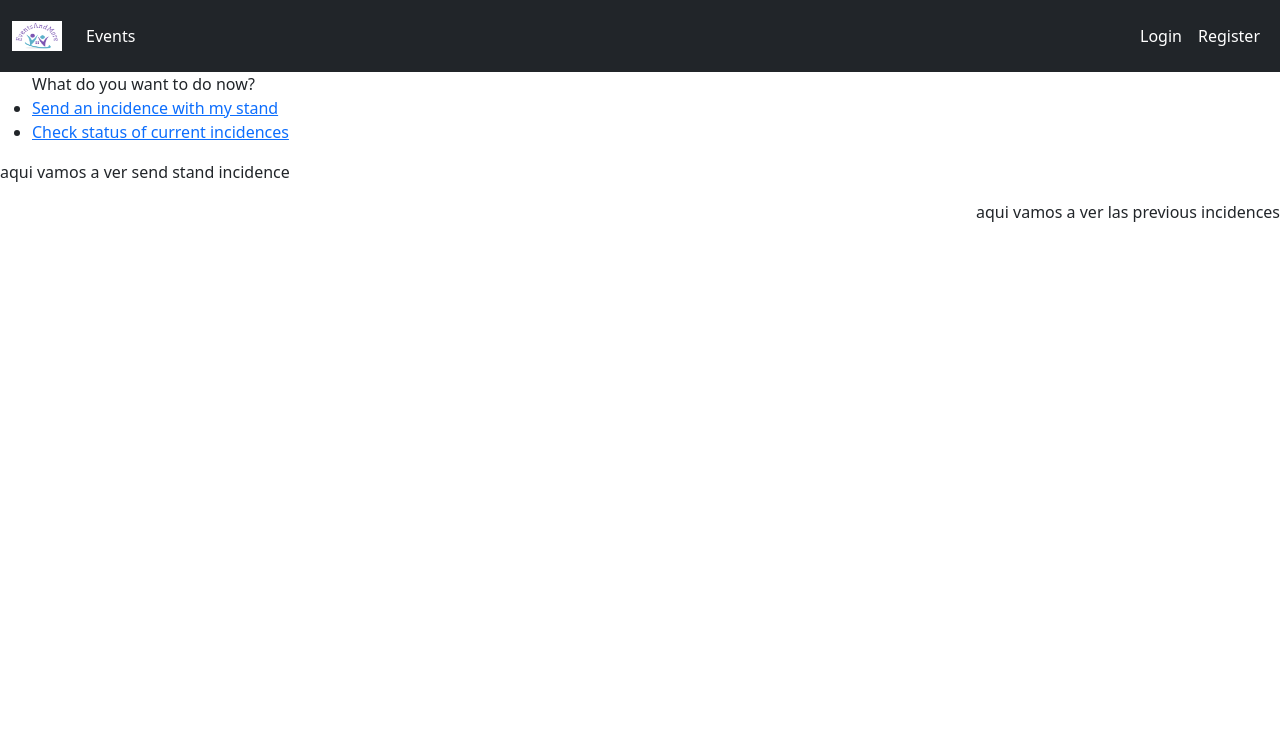
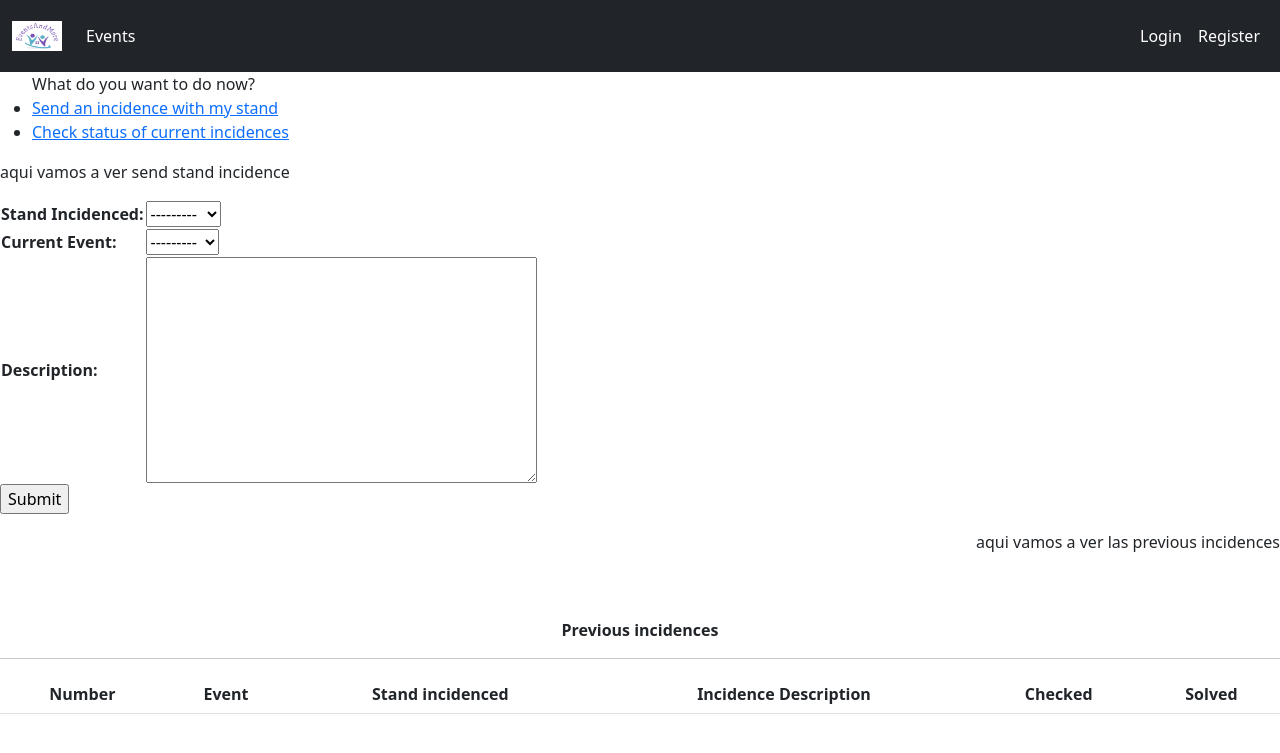
Before and after one commit to catalindoja/UDL_Software_EventsAndMoreG3, a Django app: template templates/incidences.html in a window 1280 px wide. Shown: the top 753 px of the page. Run offline with Django 4.2, Linux system fonts and the light colour scheme; the template is opened without the code that fills it: values that come from a table or form of the project are taken from there, others are empty; data comes from the database, SQL or seed files in the repository; some libraries are stand-ins or nearby versions.

Commit message:
merging templates

```diff
--- a/templates/incidences.html
+++ b/templates/incidences.html
@@ -22,11 +22,85 @@
         <p>
             aqui vamos a ver send stand incidence
         </p>
+
+        <form action="" method="post">
+            {% csrf_token %}
+            <table>
+                {{ form.as_table }}
+            </table>
+            <input type="submit" value="Submit">
+        </form>
+
     </div>
     <div align="right">
         <p>
             aqui vamos a ver las previous incidences
         </p>
+
+        <table class="table">
+            <thread>
+                <br><br>
+                <p style="text-align:center">
+                    <b>
+                        Previous incidences
+                    </b>
+                </p>
+                <hr>
+                <tr style="text-align:center">
+                    <th scope="col">
+                        Number
+                    </th>
+                    <th scope="col">
+                        Event
+                    </th>
+                    <th scope="col">
+                        Stand incidenced
+                    </th>
+                    <th scope="col">
+                        Incidence Description
+                    </th>
+                    <th scope="col">
+                        Checked
+                    </th>
+                    <th scope="col">
+                        Solved
+                    </th>
+                </tr>
+            </thread>
+            <tbody style="text-align:center">
+                {% for standincidence in StandIncidence_List %}
+
+                    {% if standincidence.Client_Username.User.username == User %}
+
+                        <tr style="text-align:center">
+                            <td>
+                                {{ standincidence.Id }}
+                            </td>
+                            <td>
+                                {{ standincidence.Current_Event }}
+                            </td>
+                            <td>
+                                {{ standincidence.Stand_Incidenced }}
+                            </td>
+                            <td>
+                                {{ standincidence.Description }}
+                            </td>
+                            <td>
+                                {{ standincidence.Checked }}
+                            </td>
+                            <td>
+                                {{ standincidence.Status }}
+                            </td>
+                        </tr>
+
+                    {% endif %}
+
+                {% endfor %}
+
+            </tbody>
+
+        </table>
+
     </div>
 </div>
 
```
